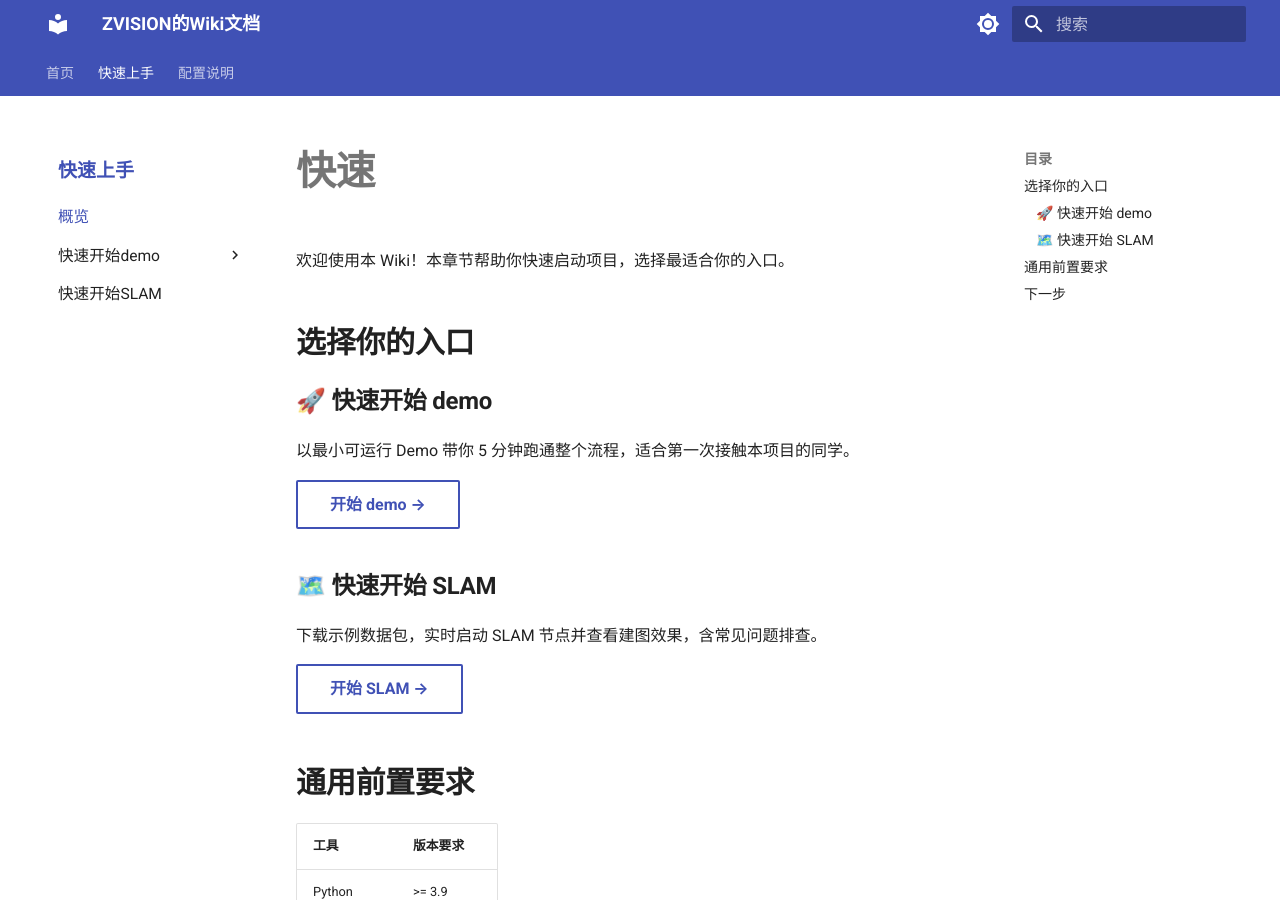
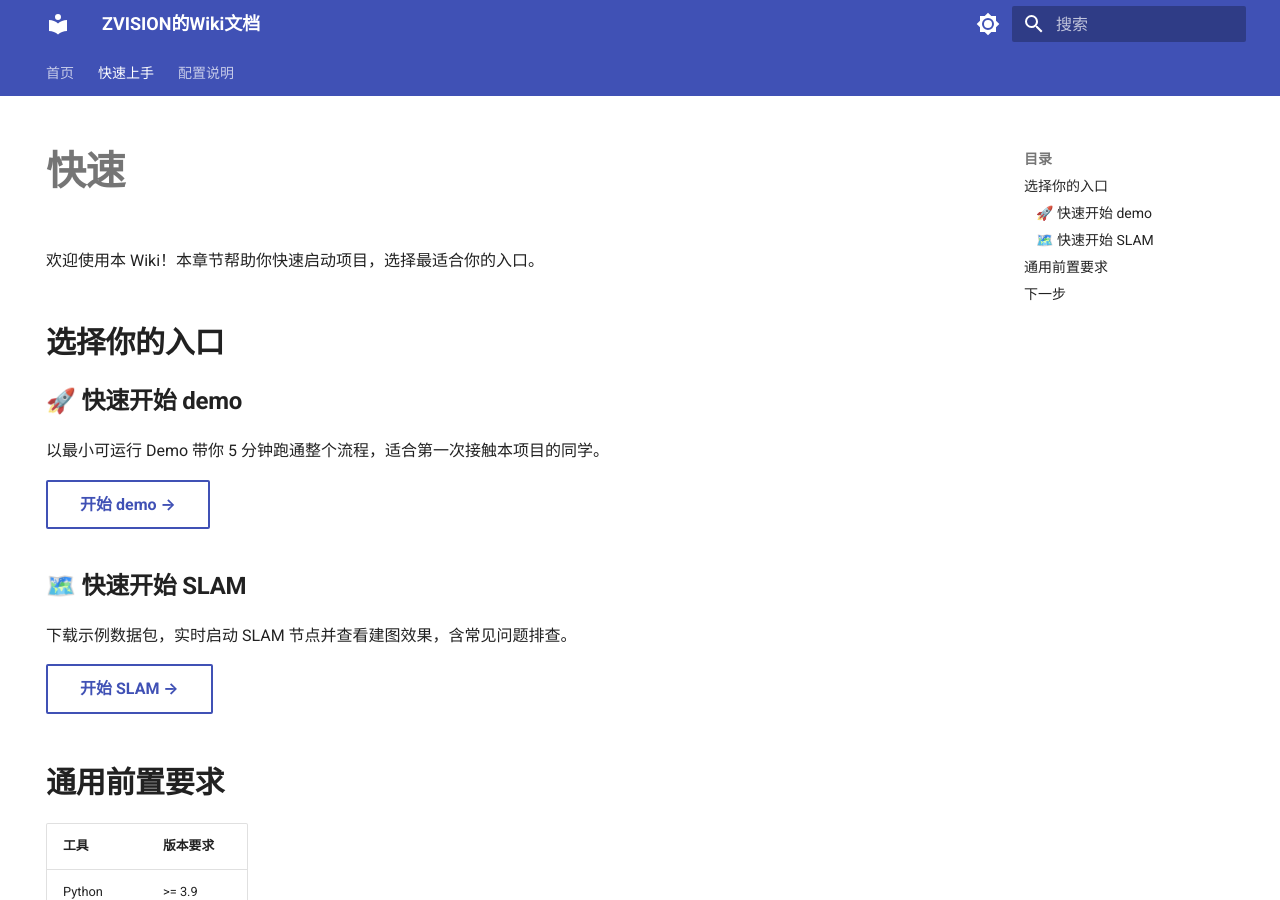
Before and after one commit to ZVISION-lidar/wiki, an MkDocs documentation site: the page built from docs/quickstart/quick.md, in a window 1280 px wide and 900 px high. Built offline with MkDocs 1.6.1 and Material for MkDocs 9.7.7, drawn with Linux system fonts in a browser that asks for light colours.

Commit message:
update file

```diff
--- a/docs/quickstart/demo/index.md
+++ /dev/null
@@ -1,10 +0,0 @@
----
-nav_exclude: true
----
-
-# 快速开始demo
-
-快速开始 demo 的子页面列表：
-
-- [demo1](demo1.md)
-- [demo2](demo2.md)
--- a/docs/quickstart/quick.md
+++ b/docs/quickstart/quick.md
@@ -1,7 +1,7 @@
-<!-- ---
+---
 hide:
   - navigation
---- -->
+---
 
 # 快速
 
```
